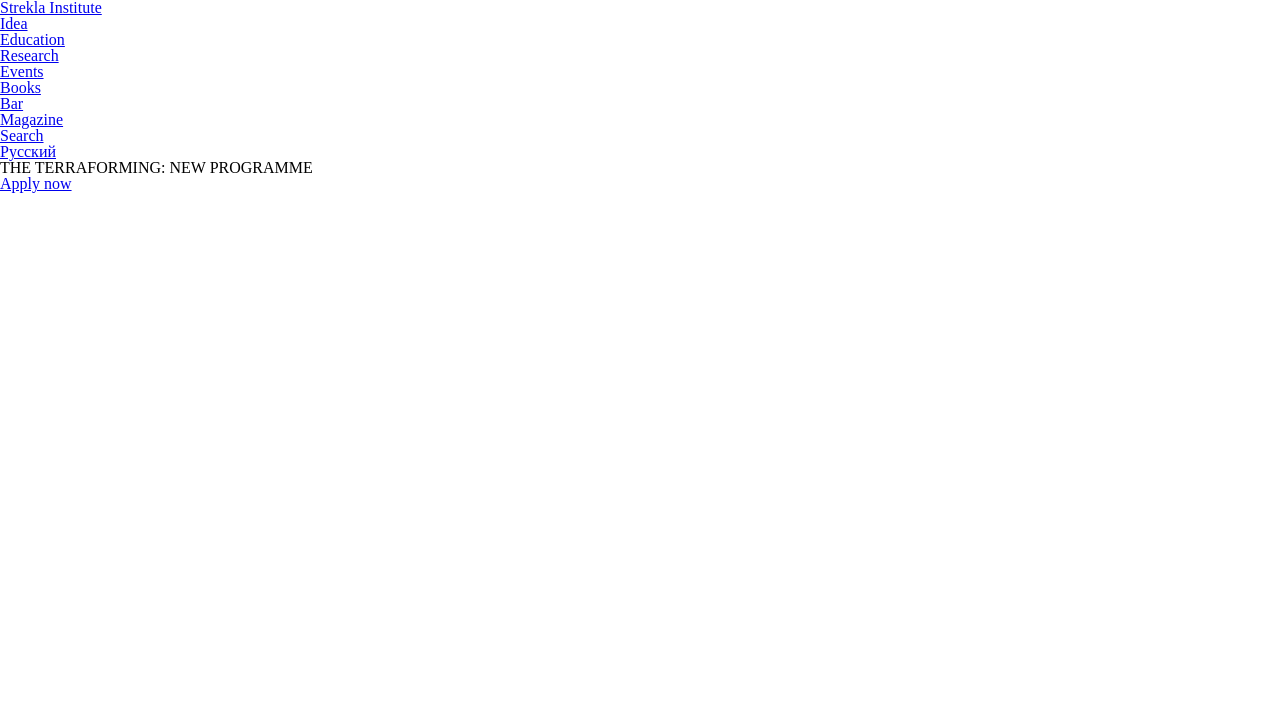
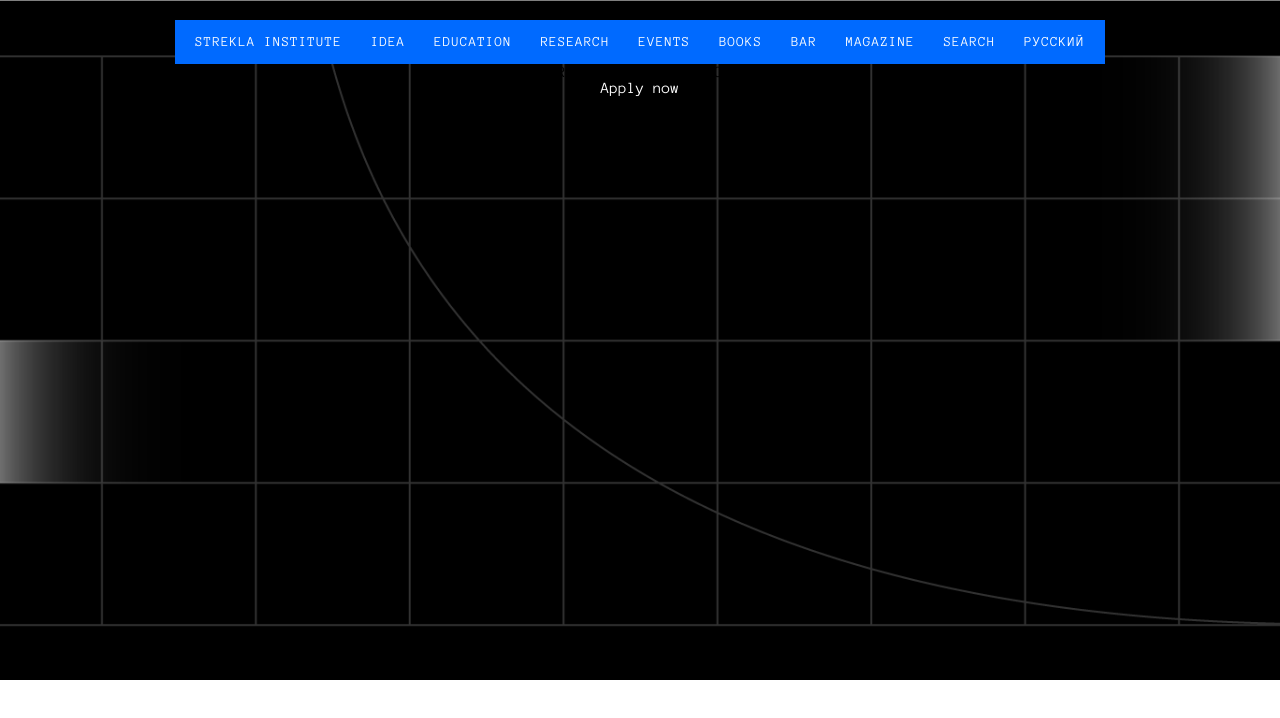
Before and after one commit to evgeny-matveev/hse-strelka-19, a plain HTML site: page index.html in a window 1280 px wide. Drawn offline with Linux system fonts and the light colour scheme.

Commit message:
Добавили навигацию

```diff
--- a/styles/main.css
+++ b/styles/main.css
@@ -1 +1,52 @@
 @import "reset.css";
+@import url('https://fonts.googleapis.com/css?family=Anonymous+Pro&display=swap');
+
+body {
+  font-family: 'Anonymous Pro', monospace;
+}
+* {
+  -webkit-font-smoothing: antialiased;
+  -moz-osx-font-smoothing: grayscale;
+}
+a {
+  text-decoration: none;
+}
+
+
+/*
+  Секция HERO
+*/
+
+.hero {
+  background-image: url(../img/bg.png);
+  background-size: cover;
+  background-position: center;
+  height: 85vh;
+  text-align: center;
+}
+.hero nav {
+  background: #006AFF;
+  display: inline-block;
+  padding: 10px;
+  margin-top: 20px;
+}
+.hero a {
+  color: #fff;
+}
+.hero nav ul li {
+  display: inline-block;
+  padding: 5px 10px;
+  text-transform: uppercase;
+  letter-spacing: 1px;
+  font-size: 14px;
+}
+
+
+
+
+
+
+
+
+
+/* EOF */
```
Also changed, not shown: img/bg.png (added), 1 other file.
